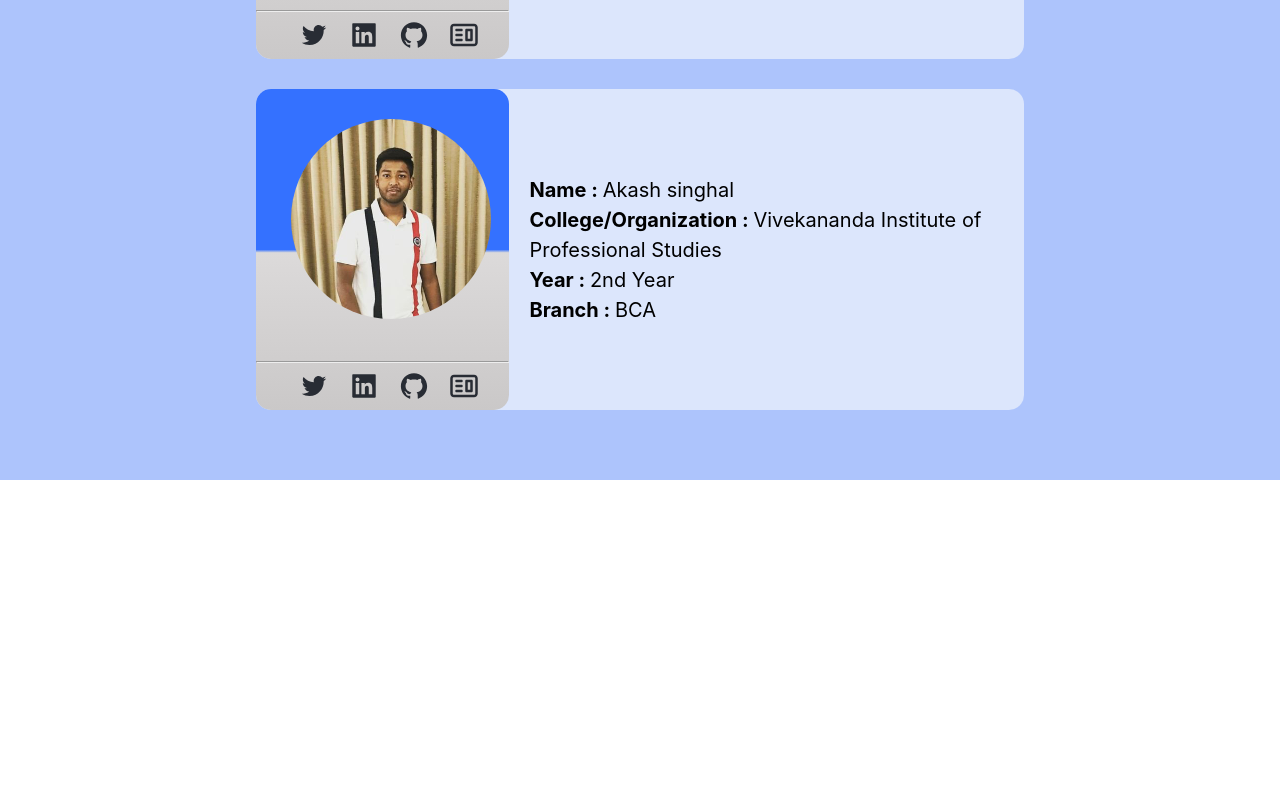
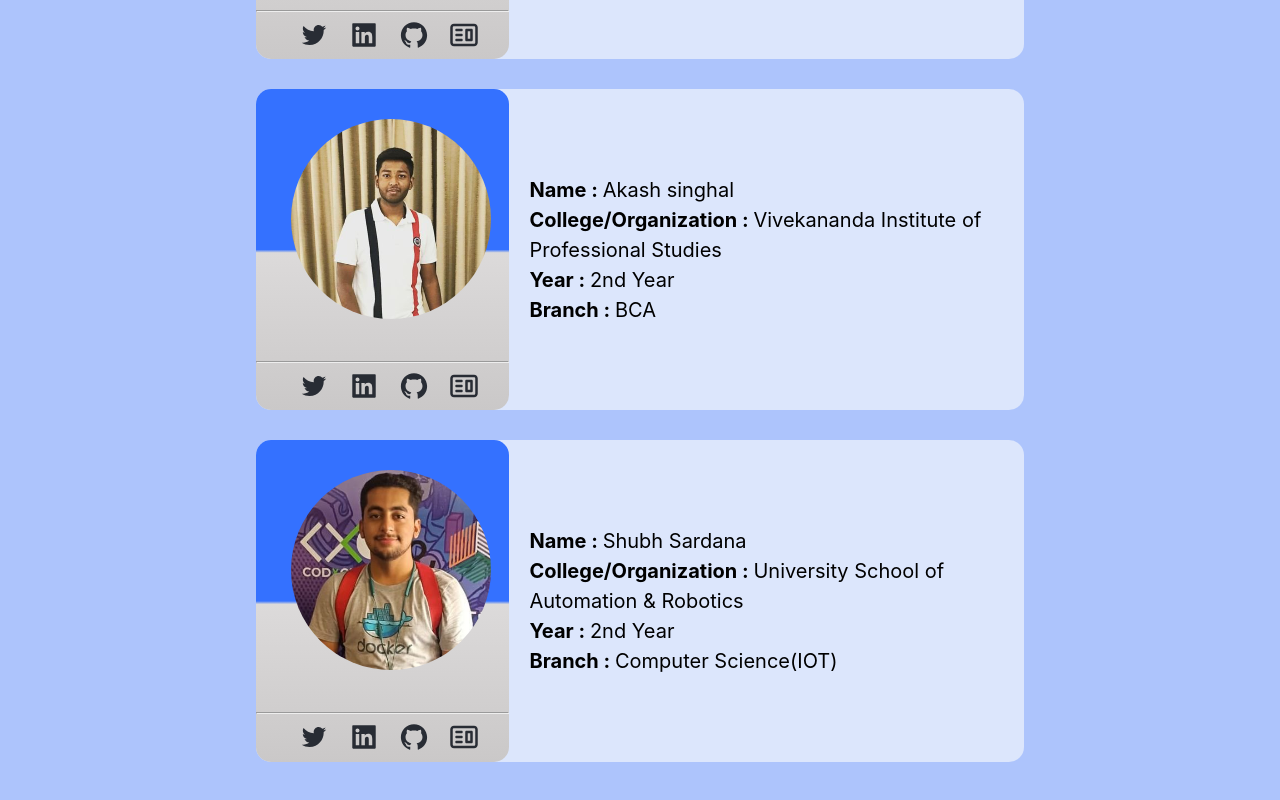
Before and after one commit to Prakharsharma2206/Hacktober22, a React (Create React App) app: page / in a window 1280 px wide. Shown: the part 2138-2938 px from the top of the page. Before the commit the page ends 2618 px from the top, so only its background shows below. Built offline with nearby package versions, Linux system fonts and the light colour scheme.

Commit message:
add _shubh

```diff
--- a/src/profiles.js
+++ b/src/profiles.js
@@ -88,4 +88,15 @@ export const profiles = [
     cardGithub: "https://github.com/Akashsinghal1234",
     cardWebsite: "",
   },
+  {
+    cardImgSrc: "./Images/shubh.jpg",
+    cardName: "Shubh Sardana",
+    cardCollege: "University School of Automation & Robotics",
+    cardYear: "2nd Year",
+    cardBranch: "Computer Science(IOT)",
+    cardTwitter: "https://twitter.com/NotSoShubhhh",
+    cardLinkedin: "https://www.linkedin.com/in/shubh-sardana-76a750215/",
+    cardGithub: "https://github.com/shubhsardana29",
+    cardWebsite: "",
+  },
 ];
```
Also changed, not shown: public/Images/shubh.jpg (added).
